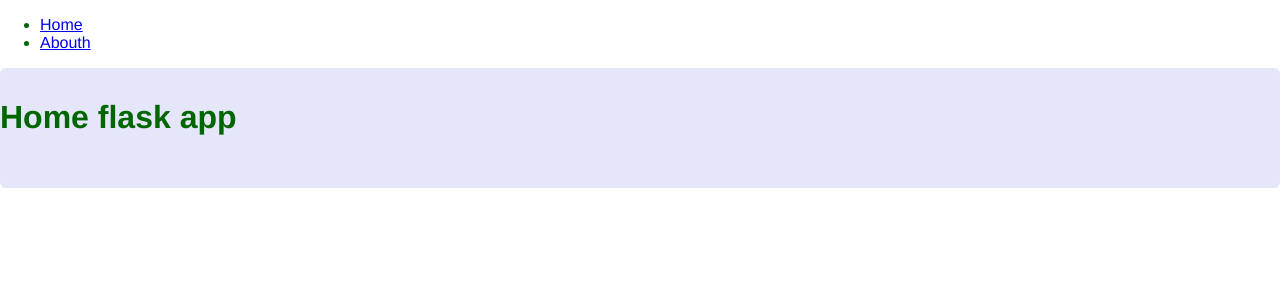
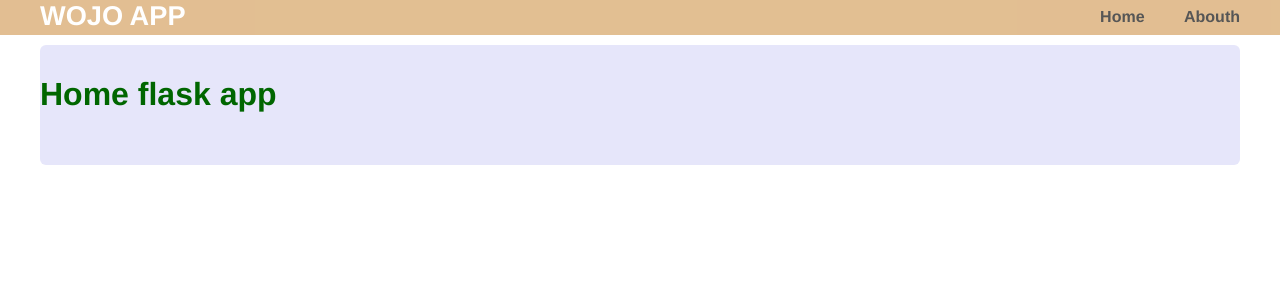
Before and after one commit to wojkos/portfolio_py, a Flask app: page / in a window 1280 px wide. Shown: the top 300 px of the page. Run offline with Flask 2, Linux system fonts and the light colour scheme.

Commit message:
fix layout

```diff
--- a/flask_app/templates/layout.html
+++ b/flask_app/templates/layout.html
@@ -9,13 +9,22 @@
   <!-- <script src="main.js"></script> -->
 </head>
 <body>
+  <header>
+    <div class="container">
+      <h1 class="logo">Wojo App</h1>
+      <strong>
         <nav>
-    <ul>
+          <ul class="menu">
             <li><a href="{{ url_for('home') }}">Home</a></li>
             <li><a href="{{ url_for('home') }}">Abouth</a></li>
           </ul>
         </nav>
+      </strong>
+    </div>
+  </header>
+  <div class="container">
     {%block content%}
     {%endblock%}
+  </div>
 </body>
 </html>
```
Lines whose indentation alone changed are shown as unchanged.
